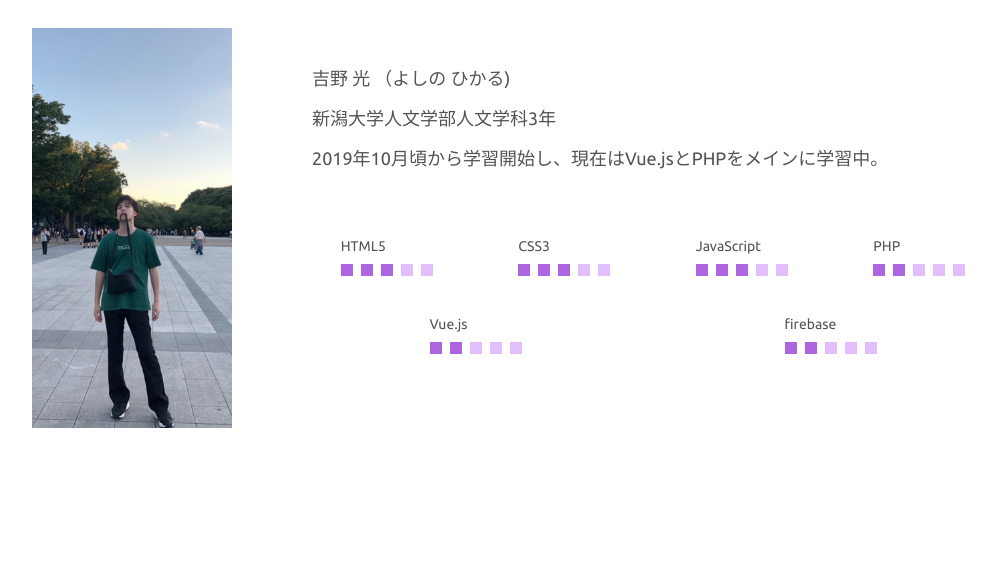
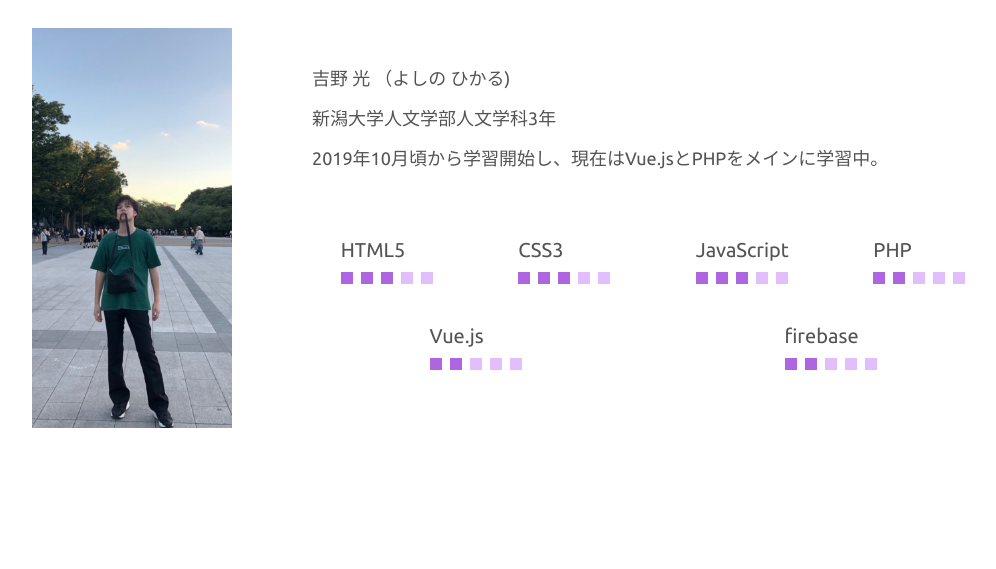
Before and after one commit to osushicrusher/portfolio-main, a PHP site: page / in a window 1280 px wide. Shown: the part 722-1291 px from the top of the page, without its empty margins (58-1054 px from the left). Run offline with PHP 8.4, Linux system fonts and the light colour scheme; style sheets or scripts are compiled from the project's sources; some libraries are stand-ins or nearby versions.

Commit message:
add new typo

```diff
--- a/sass/base/_typography.scss
+++ b/sass/base/_typography.scss
@@ -46,6 +46,14 @@
         font-size: 1.4rem;
         min-width: 50px;
         width: 40%;
+
+        @media screen and (min-width: 769px) {
+            font-size: 1.6rem
+        }
+
+        @media screen and (min-width: 1024px) {
+            font-size: 2rem
+        }
     }
 }
 
```
